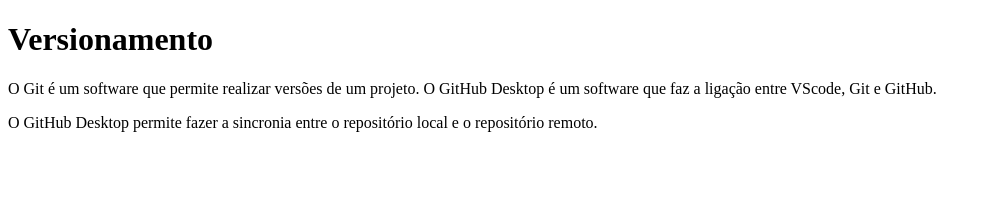
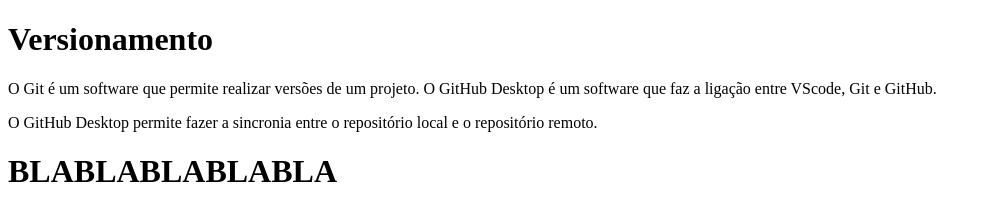
Before and after one commit to jonathanloboda/3infom, a plain HTML site: page index.html in a window 1280 px wide. Shown: the whole page, without its empty margins (0-991 px from the left). Drawn offline with Linux system fonts and the light colour scheme.

Commit message:
Sessão blabla
blabla

```diff
--- a/index.html
+++ b/index.html
@@ -13,5 +13,6 @@
     <p>
         O GitHub Desktop permite fazer a sincronia entre o repositório local e o repositório remoto.
     </p>
+    <h1>BLABLABLABLABLA</h1>
 </body>
 </html>
```
